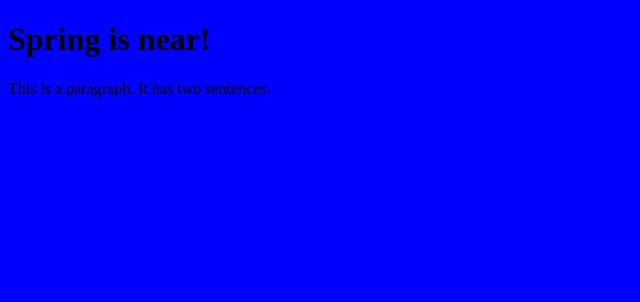
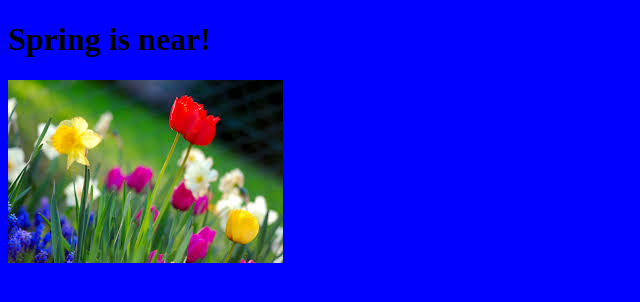
Before and after one commit to jmsn9217/Spring, a plain HTML site: page index.html in a window 1280 px wide. Shown: the whole page, without its empty margins (0-640 px from the left). Drawn offline with Linux system fonts and the light colour scheme.

Commit message:
replaced paragraph with an image

```diff
--- a/index.html
+++ b/index.html
@@ -7,6 +7,6 @@
   </head>
   <body>
     <h1>Spring is near!</h1>
-    <p>This is a paragraph. It has two sentences.</p>
+    <img src="spring.jpg" alt="spring flowers">
   </body>
 </html>
```
Also changed, not shown: spring.jpg (added).
